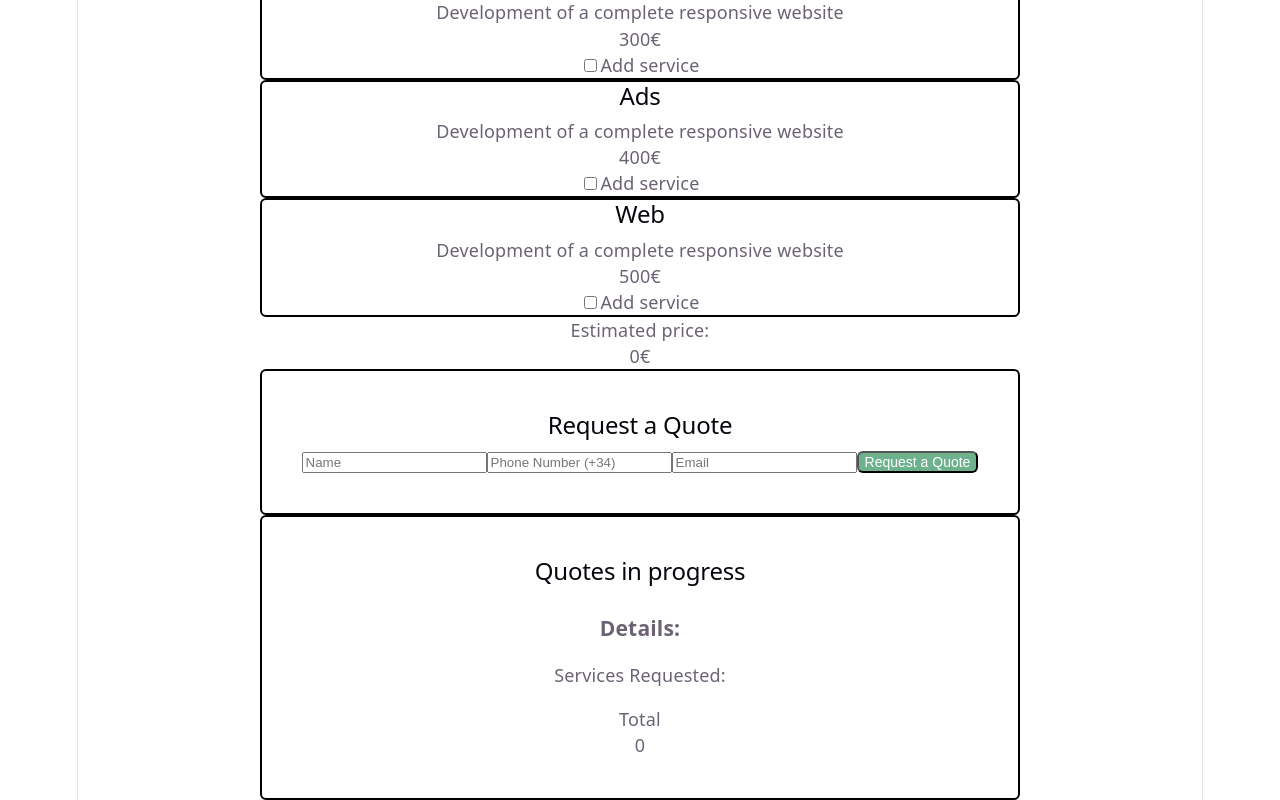
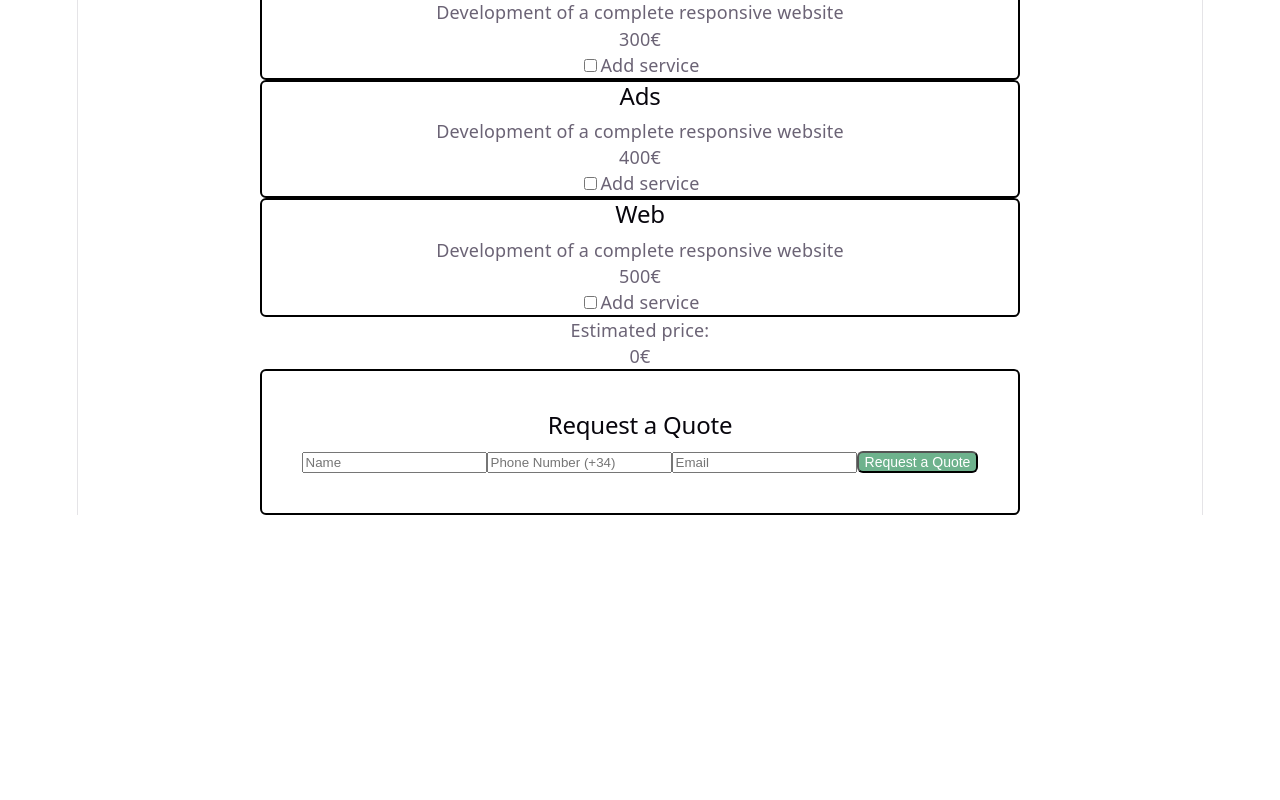
Before and after one commit to alefelipin/it-sprint4-budget, a React (Vite) app: page / in a window 1280 px wide. Shown: the part 370-1170 px from the top of the page. After the commit the page ends 885 px from the top, so only its background shows below. Built offline with nearby package versions, Linux system fonts and the light colour scheme.

Commit message:
feat: render generated quotes with individual details

```diff
--- a/src/components/Budget.tsx
+++ b/src/components/Budget.tsx
@@ -83,13 +83,9 @@ export default function Budget () {
     });
   }
 
+    const [quotes, setQuotes] = useState<Quote[]>([])
+
   function handleSubmit() {
-
-
-
-
-
-    const [quotes, setQuotes] = useState<Quote[]>([])
 
     const newQuoteId =
       quotes.reduce((accum, quote) => {
@@ -102,23 +98,18 @@ export default function Budget () {
     const newQuote: Quote = {
       id: newQuoteId,
       date: new Date().toISOString(),
-      data: clientData,
+      clientData: clientData,
       seo: seo,
       ads: ads,
       web: web,
       total: total,
-      pages: extraPage,
-      languages: extraLanguage,
+      extraPage: extraPage,
+      extraLanguage: extraLanguage,
     }
 
     setQuotes([...quotes,newQuote]);
 
-
   }
-
-
-
-
 
   return (
     <div className='container'>
@@ -150,16 +141,18 @@ export default function Budget () {
          />
       </div>
       <div>
+        {quotes.map((quote) => (
         <ServiceAdded
-          data={clientData}
-          seo={seo}
-          ads={ads}
-          web={web}
-          pages={extraPage}
-          languages={extraLanguage}
-          total={total}
-
+          key={quote.id}
+          clientData={quote.clientData}
+          seo={quote.seo}
+          ads={quote.ads}
+          web={quote.web}
+          extraPage={quote.extraPage}
+          extraLanguage={quote.extraLanguage}
+          total={quote.total}
         />
+        ))}
       </div>
     </div>
   );
--- a/src/components/ServiceAdded.tsx
+++ b/src/components/ServiceAdded.tsx
@@ -2,39 +2,43 @@ import './ServiceAdded.css'
 import type {QuoteFormInputs} from '../types/form.ts'
 
 interface ServiceAddedProps {
-  data: QuoteFormInputs;
+  clientData: QuoteFormInputs;
   seo: boolean;
   ads: boolean;
   web: boolean;
   total: number;
-  pages: number;
-  languages: number;
+  extraPage: number;
+  extraLanguage: number;
 }
 
-export default function ServiceAdded({data, seo, ads, web, total, pages, languages}: ServiceAddedProps) {
+export default function ServiceAdded({clientData, seo, ads, web, total, extraPage, extraLanguage}: ServiceAddedProps) {
 
   return (
     <div className="quote-container">
+      <div>
         <h2>
-        Quotes in progress
+        Quotes in progress:
       </h2>
-        <h3>Details:</h3>
-      <div>
-        <p>{data.name}</p>
-        <p>{data.email}</p>
-        <p>{data.phone}</p>
       </div>
-      <div>
+      <div className='quote-card'>
+        <div className='quote-clientData'>
+          <p className='quote-name'>{clientData.name}</p>
+          <p className='quote-info'>{clientData.email}</p>
+          <p className='quote-info'>{clientData.phone}</p>
+        </div>
+        <div className='quote-services'>
           <p>Services Requested:</p>
           <ul>
             {seo && <li>Seo</li>}
             {ads && <li>Ads</li>}
-          {web && <li>Web ({pages} pages, {languages} languages)</li>}
+            {web && <li>Web ({extraPage} pages, {extraLanguage} languages)</li>}
           </ul>
         </div>
-      <div>
-        <p>Total</p>
-        <p>{total}</p>
+        <div className='quote-total'>
+          <p className='quote-total-label'>Total:</p>
+          <p className='quote-total-price'>{total}<span>€</span></p>
+
+        </div>
       </div>
     </div>
   )
```
Lines whose indentation alone changed are shown as unchanged.
